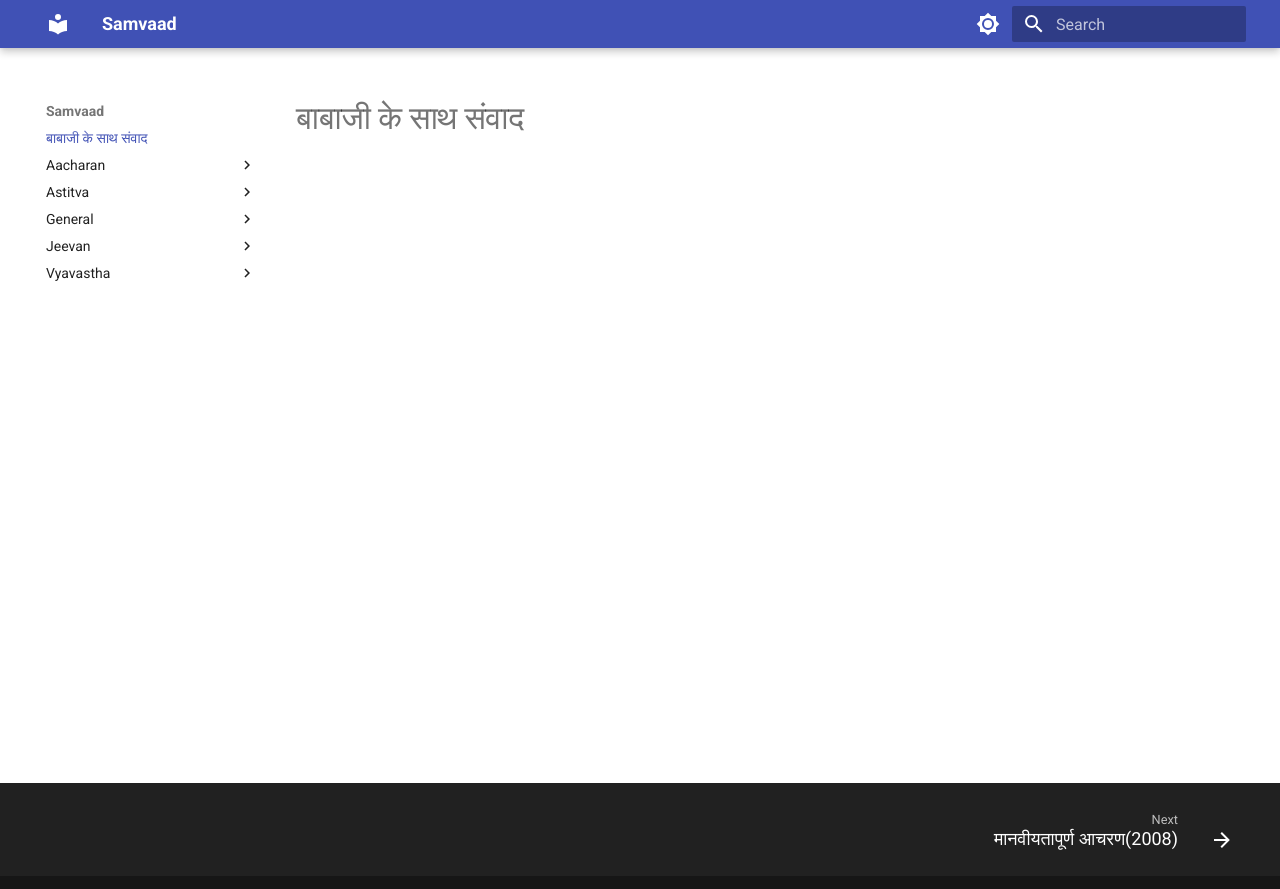
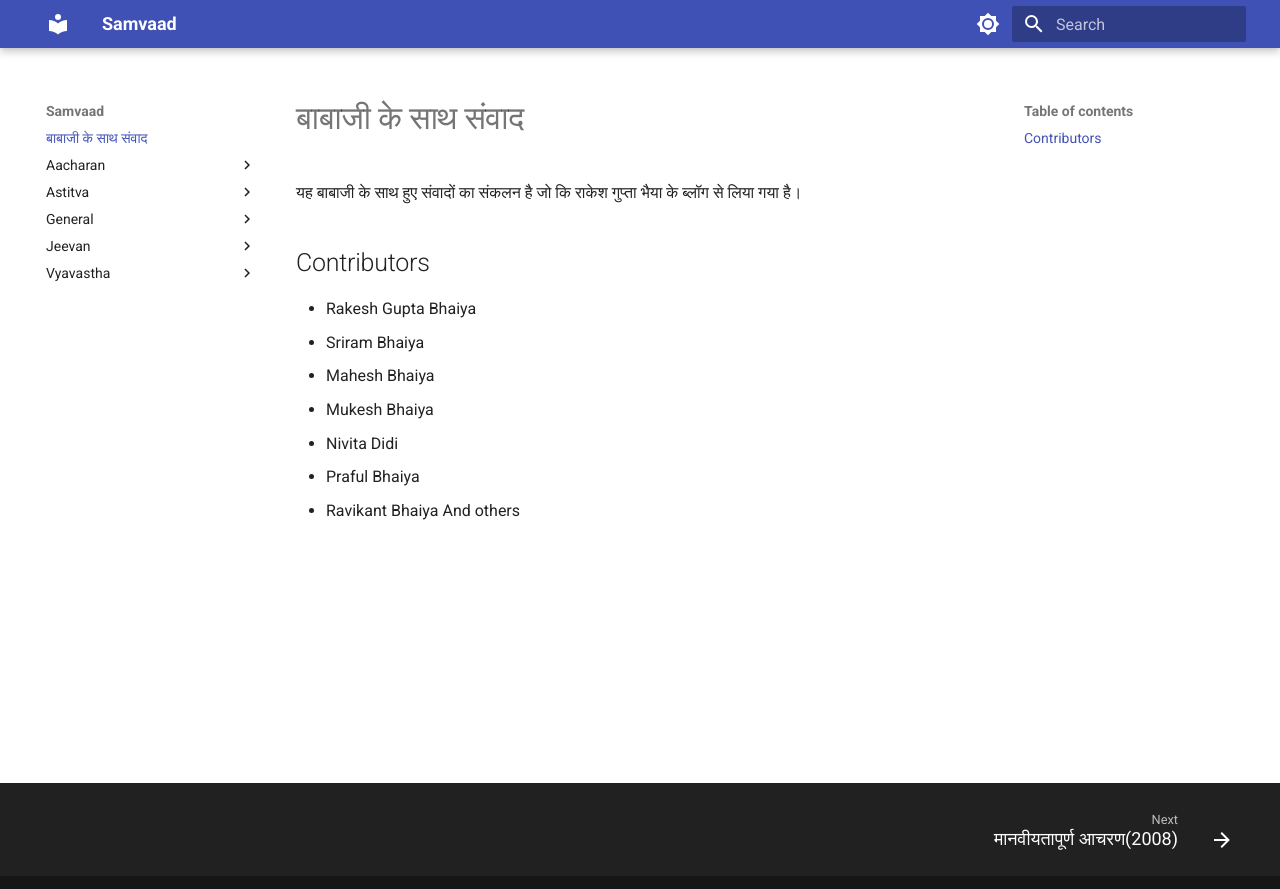
Before and after one commit to achalagrawal/samvaad, an MkDocs documentation site: the page built from docs/index.md, in a window 1280 px wide. Shown: the top 889 px of the page. Built offline with MkDocs 1.6.1 and Material for MkDocs 9.7.7, drawn with Linux system fonts in a browser that asks for light colours.

Commit message:
Change readme and index file

```diff
--- a/docs/index.md
+++ b/docs/index.md
@@ -1 +1,14 @@
 # बाबाजी के साथ संवाद
+
+यह बाबाजी के साथ हुए संवादों का संकलन है जो कि राकेश गुप्ता भैया के ब्लॉग से लिया गया है।
+
+## Contributors
+
+- Rakesh Gupta Bhaiya
+- Sriram Bhaiya
+- Mahesh Bhaiya
+- Mukesh Bhaiya
+- Nivita Didi
+- Praful Bhaiya
+- Ravikant Bhaiya
+And others
```
Also changed, not shown: README.md (+14 -2 lines).
